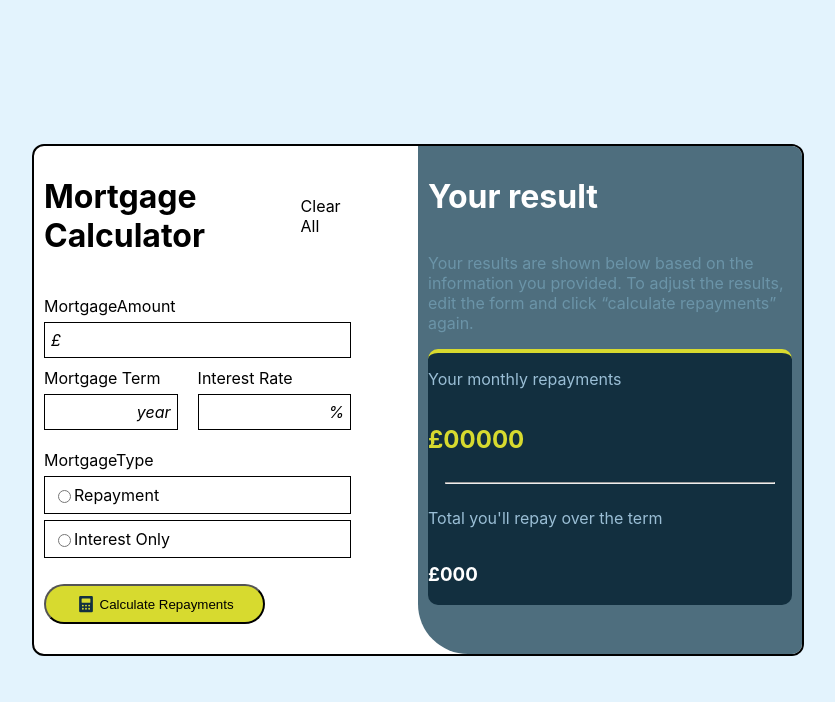
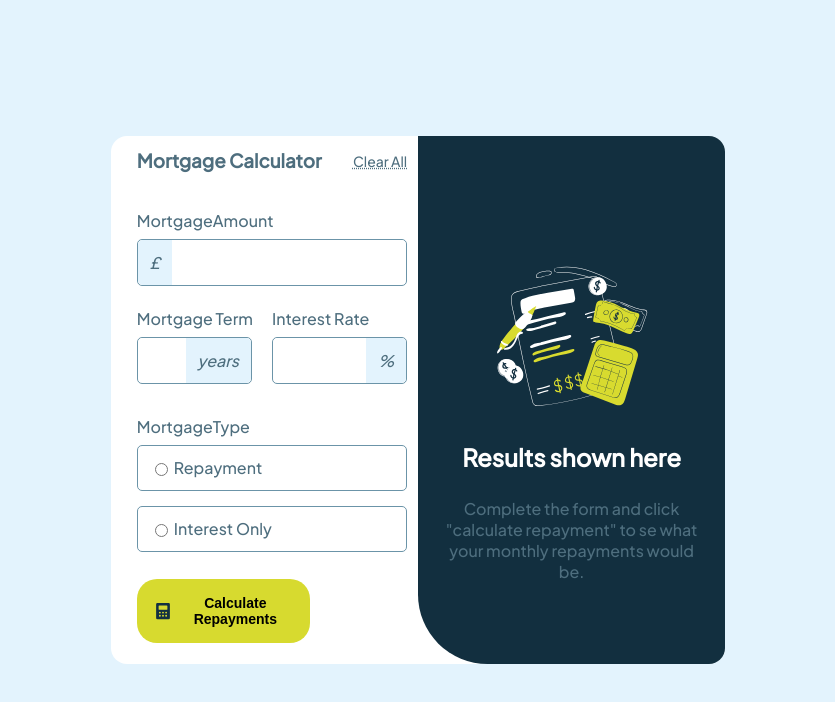
Before and after one commit to David-Chazoule/Montgage-repayment-calculator-, a React (Create React App) app in the folder montgage-repayment-calculator/: page / in a window 1280 px wide. Shown: the top 702 px of the page, without its empty margins (222-1057 px from the left). Built offline with nearby package versions, Linux system fonts and the light colour scheme.

Commit message:
design for desktop

```diff
--- a/montgage-repayment-calculator/src/components/Calculator.jsx
+++ b/montgage-repayment-calculator/src/components/Calculator.jsx
@@ -5,7 +5,7 @@ function Calculator() {
   return (
     <div className="calculator-box">
       <div className="header-container">
-        <h1>Mortgage Calculator</h1>
+        <h3>Mortgage Calculator</h3>
         <p>Clear All</p>
       </div>
       <div className="mortgageform">
@@ -22,7 +22,7 @@ function Calculator() {
             <label>Mortgage Term</label>
             <span>
               <input />
-              <i>year</i>
+              <i>years</i>
             </span>
           </div>
           <div className="interestRate">
--- a/montgage-repayment-calculator/src/components/Main.jsx
+++ b/montgage-repayment-calculator/src/components/Main.jsx
@@ -1,23 +1,19 @@
-import React from 'react'
-import Calculator from './Calculator'
-import Result from './Result'
+import React from "react";
+import Calculator from "./Calculator";
+import Result from "./Result";
 
 function Main() {
   return (
-    <div className='main_container'>
-    <div className='calculator-container'>
-     <Calculator/>
+    <div className="main_container">
+      <div className="calculator-container">
+        <Calculator />
+      </div>
+
+      <div className="result-container">
+        <Result />
+      </div>
     </div>
-
-    <div className='result-container'>
-
-    <Result/>
-
-    </div>
-
-
-    </div>
-  )
+  );
 }
 
-export default Main
+export default Main;
--- a/montgage-repayment-calculator/src/components/Result.jsx
+++ b/montgage-repayment-calculator/src/components/Result.jsx
@@ -1,23 +1,44 @@
-import React from "react";
+import React, { useState } from "react";
+import illustrationResult from "../assets/images/illustration-empty.svg";
 
 function Result() {
+  const [resultScreen, setResultScreen] = useState(false);
   return (
     <div className="result_container">
+      <div className={resultScreen ? "container" : "container center"}>
+        {resultScreen ? (
+          <>
             <div className="result_header">
-        <h1>Your result</h1>
+              <h3>Your result</h3>
 
               <p>
-          Your results are shown below based on the information you provided. To
-          adjust the results, edit the form and click “calculate repayments”
-          again.
+                Your results are shown below based on the information you
+                provided. To adjust the results, edit the form and click
+                “calculate repayments” again.
               </p>
             </div>
             <div className="result-box">
               <p className="title-repayments">Your monthly repayments</p>
-       <h2>£00000</h2>
-        <hr/>
-        <p className="title-repayments">Total you'll repay over the term</p>
+              <h1>£00000</h1>
+              <hr />
+              <p className="title-repayments">
+                Total you'll repay over the term
+              </p>
               <h3>£000</h3>
+            </div>
+          </>
+        ) : (
+          <>
+            <div className="result-main">
+              <img src={illustrationResult} alt="" />
+              <h2>Results shown here</h2>
+              <p>
+                Complete the form and click "calculate repayment" to se what
+                your monthly repayments would be.
+              </p>
+            </div>
+          </>
+        )}
       </div>
     </div>
   );
--- a/montgage-repayment-calculator/src/styles/_setting.scss
+++ b/montgage-repayment-calculator/src/styles/_setting.scss
@@ -1,16 +1,14 @@
-
-
 @font-face {
-  font-family:'Jakarta';
-  src:url(../assets/fonts/static/PlusJakartaSans-Medium.ttf);
+  font-family: "Jakarta";
+  src: url(../assets/fonts/static/PlusJakartaSans-Medium.ttf);
 }
 
-$font1: 'Jakarta';
+$font1: "Jakarta";
 
 //primary color
 
-$lime : hsl(61, 70%, 52%);
-$red :  hsl(4, 69%, 50%);
+$lime: hsl(61, 70%, 52%);
+$red: hsl(4, 69%, 50%);
 
 //neutral
 
@@ -20,3 +18,14 @@ $Slate300: hsl(203, 41%, 72%);
 $Slate500: hsl(200, 26%, 54%);
 $Slate700: hsl(200, 24%, 40%);
 $Slate900: hsl(202, 55%, 16%);
+
+@mixin input {
+  width: 100%;
+  border: none;
+  height: 20px;
+  padding: 12px;
+  border-radius: 5px;
+  font-weight: 600;
+  font-size: 18px;
+  color: $Slate700;
+}
--- a/montgage-repayment-calculator/src/styles/components/_calculator.scss
+++ b/montgage-repayment-calculator/src/styles/components/_calculator.scss
@@ -1,27 +1,38 @@
 .calculator-box {
   display: flex;
   flex-direction: column;
-  width: 80%;
-  padding: 10px;
+  width: 88%;
+  margin: 0px 0px 0px 26px;
+  font-family: $font1;
+  color: $Slate700;
 
   .header-container {
-    display:flex;
+    display: flex;
     align-items: center;
     justify-content: space-between;
-    margin-bottom: 20px;
+    margin-bottom: 16px;
     width: 100%;
+
+    h3 {
+      margin: 4px 0 4px 0;
+    }
+
+    p {
+      font-size: 14px;
+      text-decoration: underline dotted;
+    }
   }
 
   .mortgageform {
+    margin-top: 10px;
     margin-bottom: 20px;
     display: flex;
     flex-direction: column;
-width: 100%;
+    width: 100%;
 
- label{
-  margin-bottom: 6px;
- }
-
+    label {
+      margin-bottom: 8px;
+    }
 
     div {
       display: grid;
@@ -33,15 +44,21 @@ width: 100%;
         margin-bottom: 10px;
         span {
           display: flex;
-          border: 1px solid black;
+          border: 1px solid $Slate500;
           width: 100%;
           align-items: center;
-          padding: 6px;
+          border-radius: 5px;
+          margin-bottom: 12px;
+
+          i {
+            background-color: $Slate100;
+            padding: 12px;
+            font-weight: 500;
+            border-radius: 5px 0 0 5px;
+          }
 
           input {
-            width: 100%;
-            border: none;
-            height: 20px;
+            @include input;
           }
         }
       }
@@ -50,37 +67,49 @@ width: 100%;
         display: flex;
         flex-direction: column;
 
-         label{
-          margin-bottom: 6px;
-         }
+        label {
+          margin-bottom: 8px;
+        }
         span {
           display: flex;
           margin-right: 20px;
-          border: 1px solid black;
+          border: 1px solid $Slate500;
           align-items: center;
-          padding: 6px;
+          border-radius: 5px;
+          margin-bottom: 12px;
+
           input {
-            width: 100%;
-            border: none;
-            height: 20px;
+            @include input;
+          }
+          i {
+            background-color: $Slate100;
+            padding: 12px;
+            font-weight: 500;
+            border-radius: 0 5px 5px 0;
           }
         }
       }
       .interestRate {
         display: flex;
         flex-direction: column;
-        label{
-          margin-bottom: 6px;
-         }
+        label {
+          margin-bottom: 8px;
+        }
         span {
           display: flex;
-          border: 1px solid black;
+          border: 1px solid $Slate500;
+          margin-bottom: 12px;
           align-items: center;
-          padding: 6px;
+          border-radius: 5px;
+
+          i {
+            background-color: $Slate100;
+            padding: 12px;
+            font-weight: 500;
+            border-radius: 0 5px 5px 0;
+          }
           input {
-            width: 100%;
-            border: none;
-            height: 20px;
+            @include input;
           }
         }
       }
@@ -90,23 +119,28 @@ width: 100%;
   .mortgageType {
     display: flex;
     flex-direction: column;
-    margin-bottom: 20px;
+    margin-bottom: 12px;
     width: 100%;
 
     label {
-      margin-bottom: 6px;
+      margin-bottom: 8px;
     }
 
     .mortgage_repayment,
     .mortgage_interest {
       display: flex;
       align-items: center;
-      margin-bottom: 6px;
-      border: 1px solid black;
-      padding: 8px;
+      margin-bottom: 15px;
+      border: 1px solid $Slate500;
+      padding: 12px;
       height: 20px;
+      border-radius: 5px;
 
-      label{
+      input {
+        margin-right: 6px;
+      }
+
+      label {
         margin: 0;
       }
     }
@@ -115,15 +149,18 @@ width: 100%;
   .btn-container {
     display: flex;
     margin-bottom: 20px;
-    button{
+    button {
       background-color: $lime;
+      border: none;
       border-radius: 20px;
       display: flex;
       align-items: center;
       justify-content: center;
-      padding: 8px;
-      width: 72%;
-      img{
+      padding: 16px;
+      width: 64%;
+      font-size: 14px;
+      font-weight: 600;
+      img {
         width: 20px;
         margin-right: 4px;
       }
--- a/montgage-repayment-calculator/src/styles/components/_main.scss
+++ b/montgage-repayment-calculator/src/styles/components/_main.scss
@@ -1,24 +1,20 @@
-.main_container{
+.main_container {
   display: grid;
   grid-template-columns: 1fr 1fr;
-  border: 2px solid #000000;
+  min-height: 60vh;
 
-  width: 60%;
+  width: 48%;
   background-color: $white;
-border-radius: 12px;
-overflow: hidden;
-  .calculator-container{
+  border-radius: 16px;
+  overflow: hidden;
+  .calculator-container {
     display: flex;
     align-items: center;
 
     width: 100%;
-
   }
 
-  .result-container{
+  .result-container {
     display: flex;
-
-
-
   }
 }
--- a/montgage-repayment-calculator/src/styles/components/_result.scss
+++ b/montgage-repayment-calculator/src/styles/components/_result.scss
@@ -1,39 +1,84 @@
-.result_container{
-  background-color: $Slate700;
+.result_container {
+  background-color: #122f3f;
   color: $white;
   padding: 10px;
+  font-family: $font1;
+  border-radius: 0 0 0 6ch;
 
-.result_header{
+  .center {
+    align-items: center;
+    justify-content: center;
+  }
+
+  .container {
+    display: flex;
+    margin: 16px;
+    flex-direction: column;
+
+    .result_header {
       display: flex;
       flex-direction: column;
       color: $Slate500;
+      margin-bottom: 40px;
 
-h1{
+      h3 {
         color: $white;
+        margin: 4px 0 4px 0;
+      }
+
+      p {
+        margin-bottom: 4px;
       }
     }
 
-.result-box{
+    .result-box {
       display: flex;
       flex-direction: column;
-  border-top: 4px  solid $lime;
-  background-color: $Slate900;
+      border-top: 4px solid $lime;
+      background-color: #0e2534;
       border-radius: 10px;
- .title-repayments{
+
+      .title-repayments {
         color: $Slate300;
-
+        margin-left: 1em;
       }
- h2{
+      h1 {
         color: $lime;
+        margin-left: 0.5em;
+        margin-top: 6px;
       }
 
-hr{
+      hr {
         width: 90%;
+        border-color: $Slate700;
       }
 
+      h3 {
+        margin-left: 1em;
+      }
     }
 
-border-radius: 0 0 0 50px;
+    .result-main {
+      display: flex;
+      flex-direction: column;
+      align-items: center;
+      justify-content: center;
+      margin: 100px 40px 40px 40px;
+      width: 100%;
+      img {
+        width: 160px;
+      }
 
+      h2 {
+        color: $white;
+      }
 
+      p {
+        text-align: center;
+        margin-top: 6px;
+        width: 100%;
+        color: $Slate700;
       }
+    }
+  }
+}
```
Lines whose indentation alone changed are shown as unchanged.
